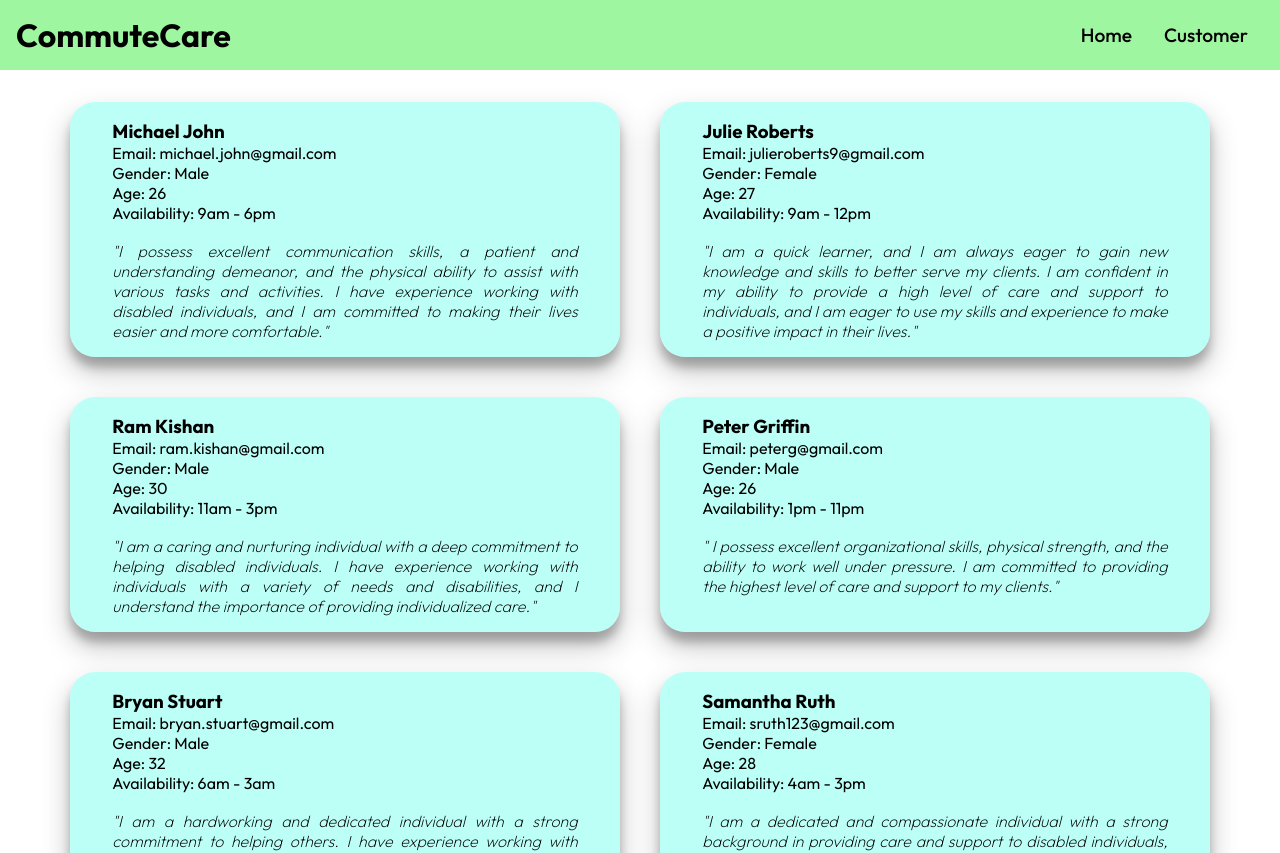
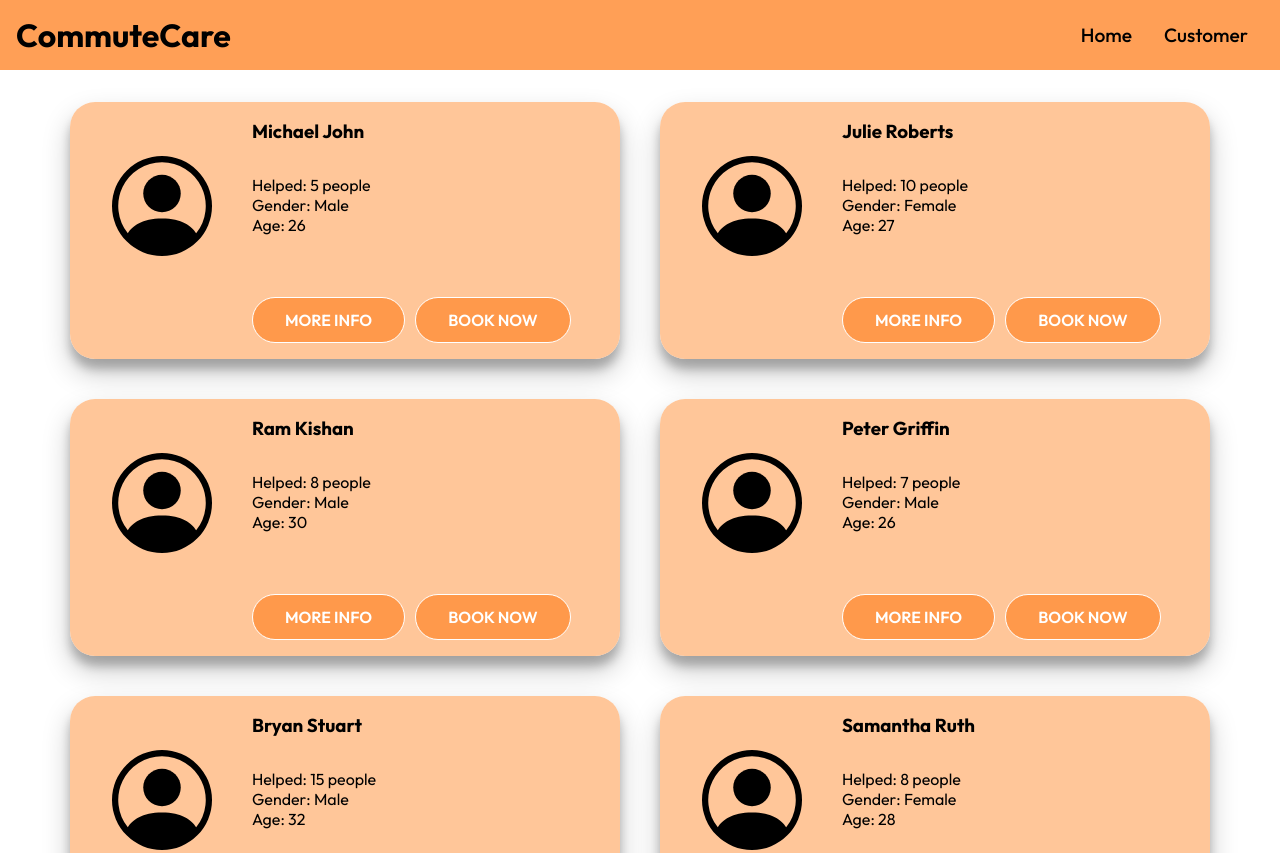
Before and after one commit to aathik/CommuteCare, a React (Create React App) app: page /helperList in a window 1280 px wide. Shown: the top 853 px of the page. Built offline with nearby package versions, Linux system fonts and the light colour scheme.

Commit message:
draft commit for PoC

```diff
--- a/package.json
+++ b/package.json
@@ -16,6 +16,7 @@
     "date-fns": "^2.29.3",
     "react": "^18.2.0",
     "react-calendar": "^4.0.0",
+    "react-card-flip": "^1.2.0",
     "react-dom": "^18.2.0",
     "react-icons": "^4.7.1",
     "react-router-dom": "^6.8.1",
--- a/src/App.js
+++ b/src/App.js
@@ -6,6 +6,7 @@ import Home from './Routes/Home';
 import Customer from './Routes/Customer';
 import Helper from './Routes/Helper';
 import HelperList from './Components/HelperList';
+import Booked from './Components/Booked';
 
 function App() {
   return (
@@ -15,6 +16,7 @@ function App() {
         <Route path="/customer" element={<Customer />} />
         <Route path="/helper" element={<Helper />} />
         <Route path="/helperList" element={<HelperList />} />
+        <Route path="/booked" element={<Booked />} />
       </Routes>
     </>
   );
--- /dev/null
+++ b/src/Components/Booked.js
@@ -0,0 +1,9 @@
+import React from 'react'
+
+const Booked = () => {
+  return (
+    <div>Booked</div>
+  )
+}
+
+export default Booked
--- a/src/Components/HelperList.css
+++ b/src/Components/HelperList.css
@@ -12,13 +12,55 @@
 
 .helper-cards{
     padding: 3%;
-    background-color: #62ffed6d;
+    background-color: rgba(255, 192, 143, 0.907);
     border-radius: 25px;
-    box-shadow: 0 14px 28px rgba(0,0,0,0.25), 0 10px 10px rgba(0, 0, 0, 0.22);
+    box-shadow: 0 14px 28px rgba(0,0,0,0.22), 0 10px 10px rgba(0, 0, 0, 0.22);
 }
 
 
-.helper-details{
+.helper-details-front{
+
+    padding-left: 5%;
+    padding-right: 5%;
+    height: 14rem;
+}
+
+.helper-details-front .left{
+    float: left;
+    padding-top: 8%;
+}
+.helper-details-front .right{
+
+    padding-left: 30%;
+}
+
+.helper-details-front .right .buttons{
+    position: absolute;
+    bottom: 0;
+
+}
+
+
+
+.helper-details-front .right .buttons .btn{
+    border-radius: 25px;
+    margin-right: 10px;
+}
+.helper-details-back .buttons{
+    padding-top: 3%;
+}
+
+.helper-details-back .buttons .btn{
+    border-radius: 25px;
+}
+
+.helper-details-front .right .text{
+    padding-top: 10%;
+
+
+}
+
+.helper-details-back{
     padding-left: 5%;
     padding-right: 5%;
 }
--- a/src/Components/HelperList.js
+++ b/src/Components/HelperList.js
@@ -1,29 +1,71 @@
 import './HelperList.css'
 import NavBar from './NavBar'
 import data from '../Assets/Helper.json'
+import ReactCardFlip from 'react-card-flip';
+import React,{ useState } from 'react';
+import { BsPersonCircle } from "react-icons/bs";
 
+import { useNavigate } from 'react-router-dom';
 
 const HelperList = () => {
 
+  const navigate = useNavigate();
+
+  const [isFlipped, setIsFlipped] = useState(false);
+
+  const handleFlip = (index) => {
+    setIsFlipped({
+      ...isFlipped,
+      [index]: !isFlipped[index],
+    });
+  };
+
+  const bookNow = (person) =>{
+    console.log("Selected index: ", person);
+    navigate('/booked');
+  }
 
   return (
     <div>
         <NavBar />
         <div className='helper-container'>
+
             {data.map((person, index) => (
+
                 <div key={index} className='helper-cards'>
-                    <div className='helper-details'>
-                        <h3>{person.name}</h3>
+                  <ReactCardFlip isFlipped={isFlipped[index]} flipDirection="horizontal">
+                    <div className='helper-details-front' >
+                        <div className='left'>
+                          <BsPersonCircle size={100}/>
+                        </div>
+                        <div className='right'>
+                          <h3>{person.name}</h3>
+                          <p className='text'>Helped: {person.helped} people</p>
+                          <p>Gender: {person.gender}</p>
+                          <p>Age: {person.age}</p>
+                          <div className='buttons'>
+                            <button className='btn' onClick={() => handleFlip(index)}>More Info</button>
+                            <button className='btn' onClick={() => bookNow(person)}>Book Now</button>
+                          </div>
+
+                        </div>
+                    </div>
+                    <div className='helper-details-back' >
                         <p>Email: {person.email}</p>
-                        <p>Gender: {person.gender}</p>
-                        <p>Age: {person.age}</p>
-                        <p>Availability: {person.availability}</p>
+                        <p>Mob: {person.mob}</p>
+                        <p>Nationality: {person.nationality}</p>
                         <p className='italics'>"{person.description}"</p>
+                        <div className='buttons'>
+                            <button className='btn' onClick={() => handleFlip(index)}>Less Info</button>
+                          </div>
+                    </div>
+                    </ReactCardFlip>
+                  </div>
+        ))}
 
-                    </div>
-                </div>
-        ))}
         </div>
+
+
 
     </div>
   )
--- a/src/Components/HeroImg.css
+++ b/src/Components/HeroImg.css
@@ -20,7 +20,7 @@
     top: 0;
     left: 0;
     background-color: black;
-    opacity: 0.48;
+    opacity: 0.4;
 }
 
 
@@ -36,6 +36,12 @@
     top: 50%;
     left: 50%;
     text-align: center;
+    border: 1px solid white ;
+    margin: auto;
+    width: 60%;
+    padding-top: 5%;
+    padding-bottom: 5%;
+    background-color: rgba(255, 148, 66, 0.274);
 }
 
 .hero .content h1{
@@ -49,6 +55,7 @@
     font-weight: 200;
     text-transform: uppercase;
     color: white;
+    font-weight: 450;
 }
 
 .content .btn {
--- a/src/Components/HeroImg.js
+++ b/src/Components/HeroImg.js
@@ -14,8 +14,8 @@ const HeroImg = () => {
         </div>
         <div className="content">
             <p>Empowering independence, enhancing travel experience. </p>
-            <p>Your assistive companion on the train.</p>
-            <h1>Commute Care</h1>
+            <p>Your assistive companion on the train !</p>
+            <h1>CommuteCare</h1>
             <div>
                 <Link to="/customer" className="btn">Launch</Link>
             </div>
--- a/src/Components/NavBar.css
+++ b/src/Components/NavBar.css
@@ -7,7 +7,7 @@
     width: 100%;
     height: 70px;
     z-index: 10;
-    background-color:  rgba(143, 245, 145, 0.85);
+    background-color:  rgba(255, 148, 66, 0.893);
 }
 
 .header-bg{
--- a/src/Components/Reservation.css
+++ b/src/Components/Reservation.css
@@ -169,12 +169,12 @@
     background: #a9d4ff;
   }
   .react-calendar__tile--active {
-    background: #04eb22c6;
+    background: rgba(130, 63, 11, 0.893);
     color: white;
   }
   .react-calendar__tile--active:enabled:hover,
   .react-calendar__tile--active:enabled:focus {
-    background: #04eb22c6;
+    background: rgba(130, 63, 11, 0.893);
   }
   .react-calendar--selectRange .react-calendar__tile--hover {
     background-color: #e6e6e6;
--- a/src/index.css
+++ b/src/index.css
@@ -20,7 +20,7 @@ ul{
   padding: 12px 32px;
   font-size: 1rem;
   text-transform: uppercase;
-  background: rgb(18, 187, 69);
+  background: rgba(255, 148, 66, 0.893);
   color: white;
   border: 1px solid white;
   font-weight: 600;
@@ -33,7 +33,7 @@ ul{
 }
 
 .btn:hover {
-  background: rgba(255, 255 , 255, 0.2);
+  background: rgba(255, 255, 255, 0.527);
   color: black;
   transition: 0.3s;
 }
```
Also changed, not shown: src/Components/HelperCard.js (deleted, +0 -36 lines), 2 other files (tests, documents, lock files or other folders).
